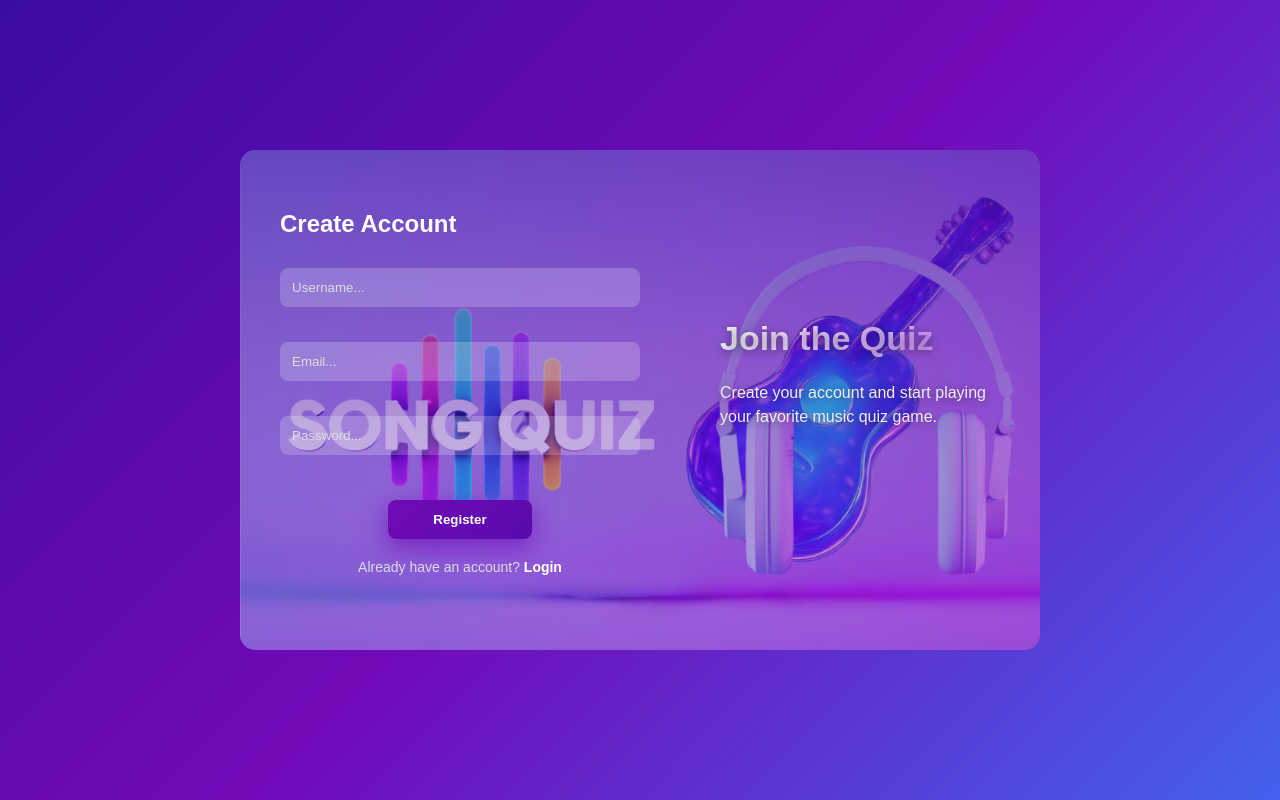
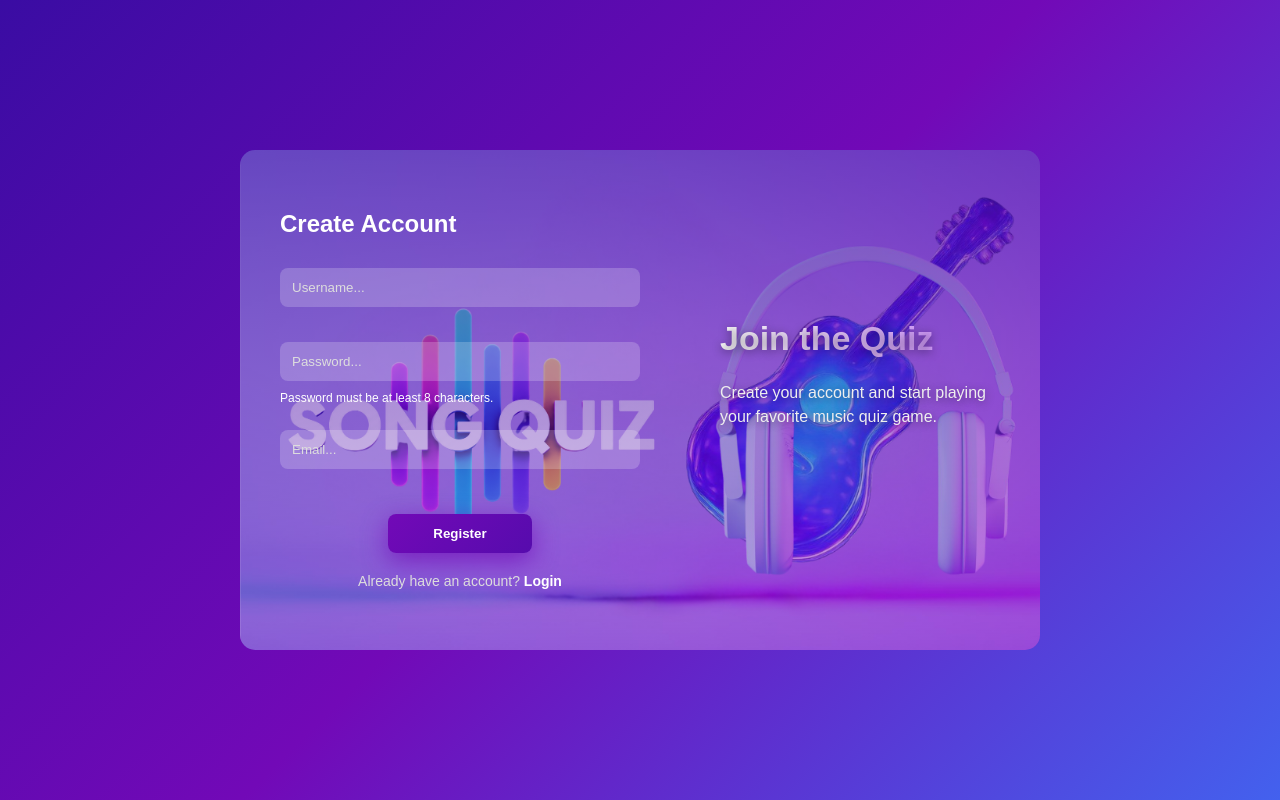
Before and after one commit to Elin608/music-quiz, a React (Vite) app: page /register in a window 1280 px wide. Built offline with nearby package versions, Linux system fonts and the light colour scheme.

Commit message:
add quiz route and password note

```diff
--- a/src/App.jsx
+++ b/src/App.jsx
@@ -2,6 +2,7 @@ import { BrowserRouter, Routes, Route } from "react-router-dom";
 import Login from "./Pages/Login";
 import Register from "./Pages/Register";
 import ForgotPassword from "./Pages/ForgotPassword";
+import Quiz from "./Pages/Quiz";
 
 function App() {
   return (
@@ -10,6 +11,7 @@ function App() {
       <Route path="/" element={<Login />} />
       <Route path="/register" element={<Register />} />
       <Route path="/forgot-password" element={<ForgotPassword />} />
+      <Route path="/quiz" element={<Quiz />} />
     </Routes>
     </BrowserRouter>
   );
--- a/src/Pages/Login.css
+++ b/src/Pages/Login.css
@@ -76,6 +76,12 @@
 
 .options a:hover {
     color: #ffffff;
+}
+
+.password-note {
+  margin-top: -15px;
+  margin-bottom: 15px;
+  font-size: 12px;
 }
 
 /* BUTTON */
@@ -173,6 +179,6 @@
   }
 
   .form button {
-    width: 100%;
+    width: 70%;
   }
 }
--- a/src/Pages/Register.jsx
+++ b/src/Pages/Register.jsx
@@ -46,18 +46,22 @@ function Register() {
                 />
 
                 <input
+                type="password"
+                placeholder="Password..."
+                value={password}
+                onChange={(e) => setPassword(e.target.value)}
+                required
+                />
+
+                <p className="password-note">
+                    Password must be at least 8 characters.
+                </p>
+
+                <input
                 type="email"
                 placeholder="Email..."
                 value={email}
                 onChange={(e) => setEmail(e.target.value)}
-                required
-                />
-
-                <input
-                type="password"
-                placeholder="Password..."
-                value={password}
-                onChange={(e) => setPassword(e.target.value)}
                 required
                 />
 
```
